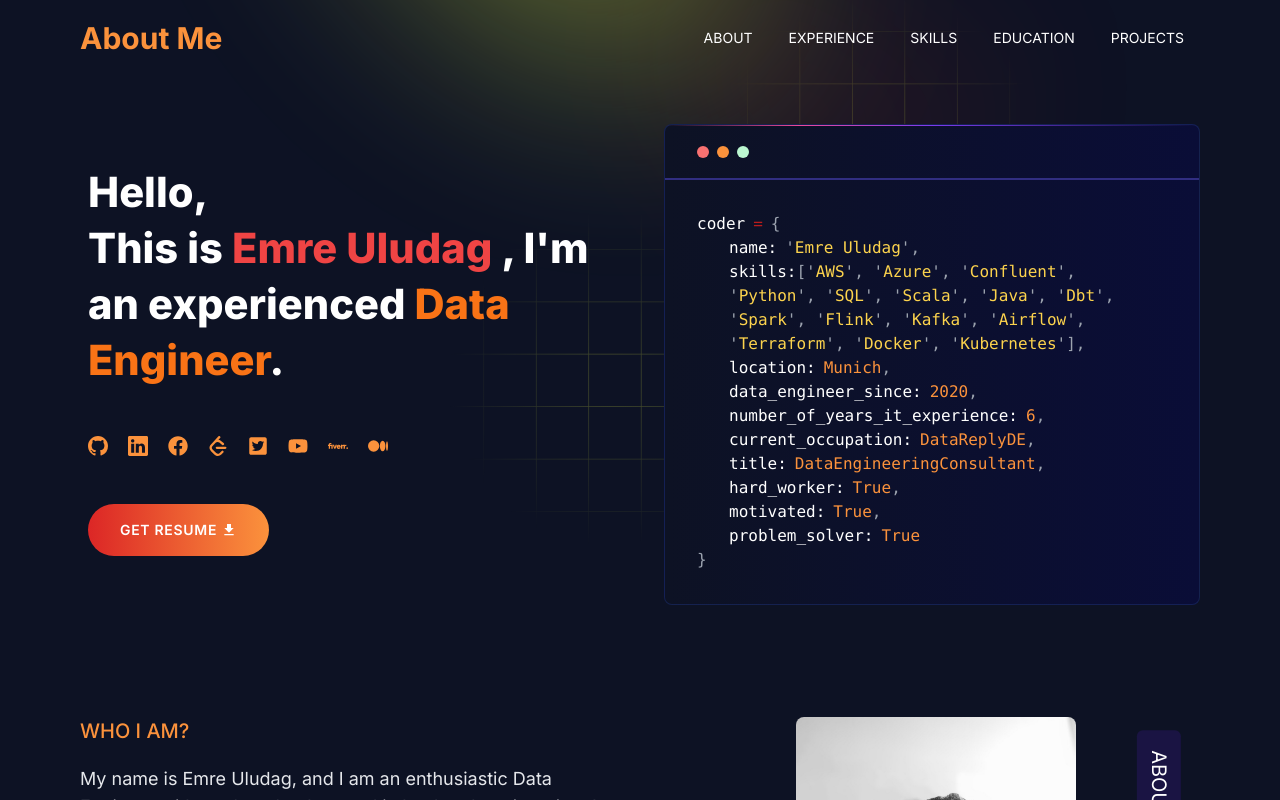
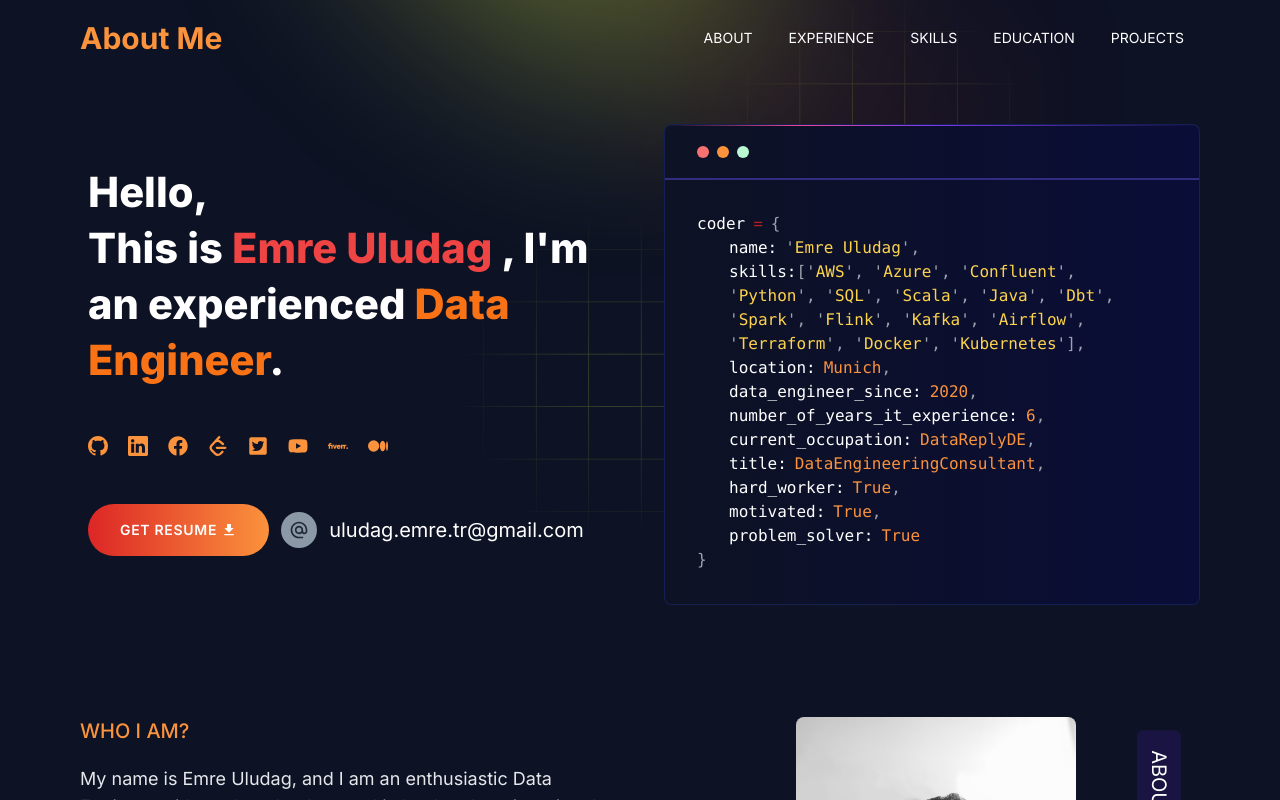
Before and after one commit to uludagemre/my-professional-website, a Next.js app: page / in a window 1280 px wide. Shown: the top 800 px of the page. Built offline with nearby package versions, Linux system fonts and the light colour scheme.

Commit message:
Move email to top.

```diff
--- a/app/components/homepage/contact/index.jsx
+++ b/app/components/homepage/contact/index.jsx
@@ -22,13 +22,6 @@ function ContactSection() {
         {/*<ContactForm />*/}
         <div className="lg:w-3/4 ">
           <div className="flex flex-col gap-5 lg:gap-9">
-            <p className="text-sm md:text-xl flex items-center gap-3">
-              <MdAlternateEmail
-                className="bg-[#8b98a5] p-2 rounded-full hover:bg-[#FFB74D] hover:scale-110 transition-all duration-300 text-gray-800 cursor-pointer"
-                size={36}
-              />
-              <span>{personalData.email}</span>
-            </p>
             <p className="text-sm md:text-xl flex items-center gap-3">
               <CiLocationOn
                 className="bg-[#8b98a5] p-2 rounded-full hover:bg-[#FFB74D] hover:scale-110 transition-all duration-300 text-gray-800 cursor-pointer"
--- a/app/components/homepage/hero-section/index.jsx
+++ b/app/components/homepage/hero-section/index.jsx
@@ -1,13 +1,13 @@
 // @flow strict
 
-import { personalData } from "@/utils/data/personal-data";
+import {personalData} from "@/utils/data/personal-data";
 import Image from "next/image";
 import Link from "next/link";
-import { BsGithub, BsLinkedin } from "react-icons/bs";
-import { FaFacebook, FaTwitterSquare, FaYoutube } from "react-icons/fa";
-import { MdDownload } from "react-icons/md";
-import { RiContactsFill } from "react-icons/ri";
-import { SiLeetcode, SiFiverr, SiMedium } from "react-icons/si";
+import {BsGithub, BsLinkedin} from "react-icons/bs";
+import {FaFacebook, FaTwitterSquare, FaYoutube} from "react-icons/fa";
+import {MdAlternateEmail, MdDownload} from "react-icons/md";
+import {RiContactsFill} from "react-icons/ri";
+import {SiLeetcode, SiFiverr, SiMedium} from "react-icons/si";
 
 function HeroSection() {
     return (
@@ -21,9 +21,10 @@ function HeroSection() {
             />
 
             <div className="grid grid-cols-1 items-start lg:grid-cols-2 lg:gap-12 gap-y-8">
-        <div className="order-2 lg:order-1 flex flex-col items-start justify-center p-2 pb-20 md:pb-10 lg:pt-10">
+                <div
+                    className="order-2 lg:order-1 flex flex-col items-start justify-center p-2 pb-20 md:pb-10 lg:pt-10">
                     <h1 className="text-3xl font-bold leading-10 text-white md:font-extrabold lg:text-[2.6rem] lg:leading-[3.5rem]">
-            Hello, <br />
+                        Hello, <br/>
                         This is {' '}
                         <span className=" text-red-500">{personalData.name}</span>
                         {` , I'm an experienced `}
@@ -37,56 +38,56 @@ function HeroSection() {
                             target='_blank'
                             className="transition-all text-orange-400 hover:scale-125 duration-300"
                         >
-              <BsGithub size={20} />
+                            <BsGithub size={20}/>
                         </Link>
                         <Link
                             href={personalData.linkedIn}
                             target='_blank'
                             className="transition-all text-orange-400 hover:scale-125 duration-300"
                         >
-              <BsLinkedin size={20} />
+                            <BsLinkedin size={20}/>
                         </Link>
                         <Link
                             href={personalData.facebook}
                             target='_blank'
                             className="transition-all text-orange-400 hover:scale-125 duration-300"
                         >
-              <FaFacebook size={20} />
+                            <FaFacebook size={20}/>
                         </Link>
                         <Link
                             href={personalData.leetcode}
                             target='_blank'
                             className="transition-all text-orange-400 hover:scale-125 duration-300"
                         >
-              <SiLeetcode size={20} />
+                            <SiLeetcode size={20}/>
                         </Link>
                         <Link
                             href={personalData.twitter}
                             target='_blank'
                             className="transition-all text-orange-400 hover:scale-125 duration-300"
                         >
-              <FaTwitterSquare size={20} />
+                            <FaTwitterSquare size={20}/>
                         </Link>
                         <Link
                             href={personalData.youtube}
                             target='_blank'
                             className="transition-all text-orange-400 hover:scale-125 duration-300"
                         >
-              <FaYoutube size={20} />
+                            <FaYoutube size={20}/>
                         </Link>
                         <Link
                             href={personalData.fiverr}
                             target='_blank'
                             className="transition-all text-orange-400 hover:scale-125 duration-300"
                         >
-              <SiFiverr size={20} />
+                            <SiFiverr size={20}/>
                         </Link>
                         <Link
                             href={personalData.medium}
                             target='_blank'
                             className="transition-all text-orange-400 hover:scale-125 duration-300"
                         >
-              <SiMedium size={20} />
+                            <SiMedium size={20}/>
                         </Link>
                     </div>
 
@@ -97,18 +98,29 @@ function HeroSection() {
                         {/*    <RiContactsFill size={16} />*/}
                         {/*  </button>*/}
                         {/*</Link>*/}
-
-            <Link className="flex items-center gap-1 hover:gap-3 rounded-full bg-gradient-to-r from-red-600 to-orange-400 px-3 md:px-8 py-3 md:py-4 text-center text-xs md:text-sm font-medium uppercase tracking-wider text-white no-underline transition-all duration-200 ease-out hover:text-white hover:no-underline md:font-semibold" role="button" target="_blank" href={personalData.resume}
+                        <Link
+                            className="flex items-center gap-1 hover:gap-3 rounded-full bg-gradient-to-r from-red-600 to-orange-400 px-3 md:px-8 py-3 md:py-4 text-center text-xs md:text-sm font-medium uppercase tracking-wider text-white no-underline transition-all duration-200 ease-out hover:text-white hover:no-underline md:font-semibold"
+                            role="button" target="_blank" href={personalData.resume}
                         >
                             <span>Get Resume</span>
-              <MdDownload size={16} />
+                            <MdDownload size={16}/>
                         </Link>
+                        <p className="text-sm md:text-xl flex items-center gap-3">
+                            <MdAlternateEmail
+                                className="bg-[#8b98a5] p-2 rounded-full hover:bg-[#FFB74D] hover:scale-110 transition-all duration-300 text-gray-800 cursor-pointer"
+                                size={36}
+                            />
+                            <span>{personalData.email}</span>
+                        </p>
+
                     </div>
 
                 </div>
-        <div className="order-1 lg:order-2 from-[#0d1224] border-[#1b2c68a0] relative rounded-lg border bg-gradient-to-r to-[#0a0d37]">
+                <div
+                    className="order-1 lg:order-2 from-[#0d1224] border-[#1b2c68a0] relative rounded-lg border bg-gradient-to-r to-[#0a0d37]">
                     <div className="flex flex-row">
-            <div className="h-[1px] w-full bg-gradient-to-r from-transparent via-pink-500 to-violet-600"></div>
+                        <div
+                            className="h-[1px] w-full bg-gradient-to-r from-transparent via-pink-500 to-violet-600"></div>
                         <div className="h-[1px] w-full bg-gradient-to-r from-violet-600 to-transparent"></div>
                     </div>
                     <div className="px-4 lg:px-8 py-5">
```
Lines whose indentation alone changed are shown as unchanged.
